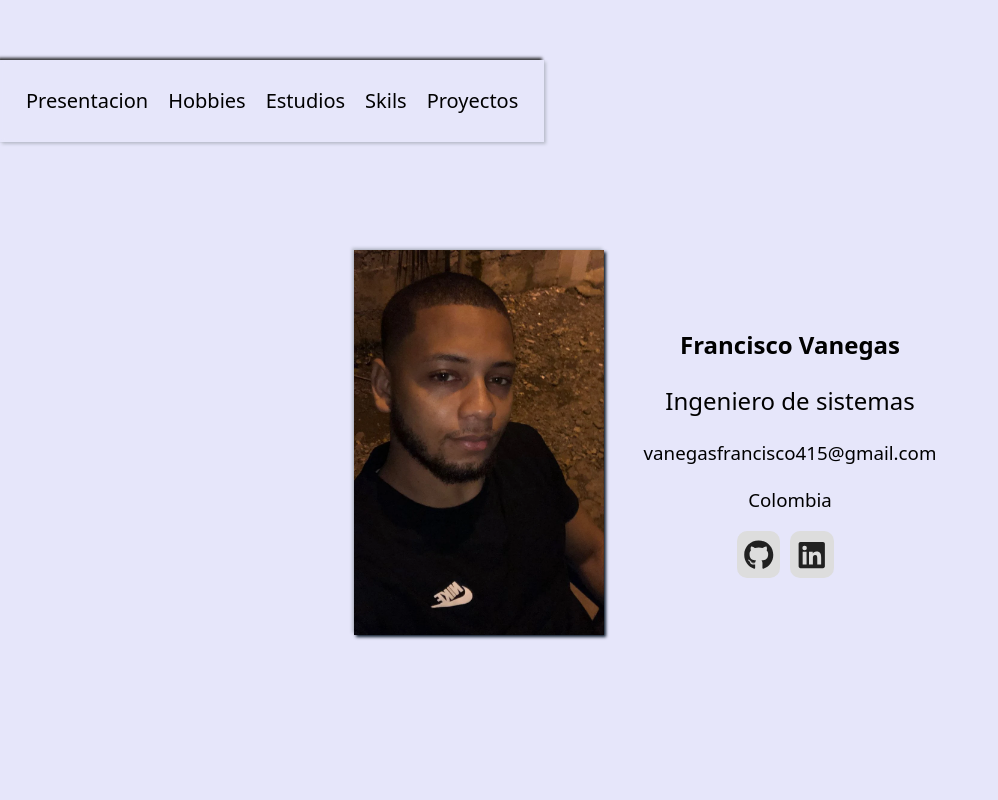
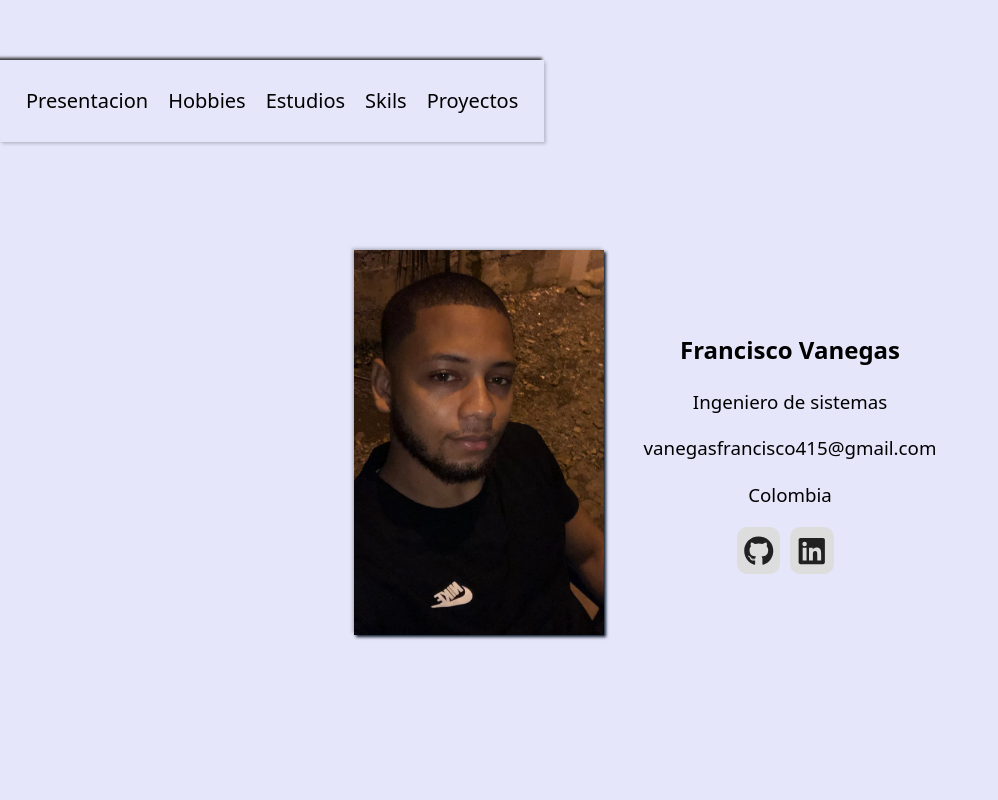
Before and after one commit to FranciscoDJVI/Portafolio, a React (Vite) app in the folder portafolio/: page / in a window 1280 px wide. Shown: the top 800 px of the page, without its empty margins (0-998 px from the left). Built offline with nearby package versions, Linux system fonts and the light colour scheme; a web font is replaced by a local one.

Commit message:
change h2 to h2

```diff
--- a/portafolio/src/components/Avatar.jsx
+++ b/portafolio/src/components/Avatar.jsx
@@ -22,7 +22,7 @@ function Avatar() {
         transition={{ duration: 0.5, ease: "easeOut" }}
       >
         <h1>Francisco Vanegas</h1>
-        <h2>Ingeniero de sistemas</h2>
+        <h3>Ingeniero de sistemas</h3>
         <h3>vanegasfrancisco415@gmail.com</h3>
         <h3>Colombia</h3>
         <a
```
